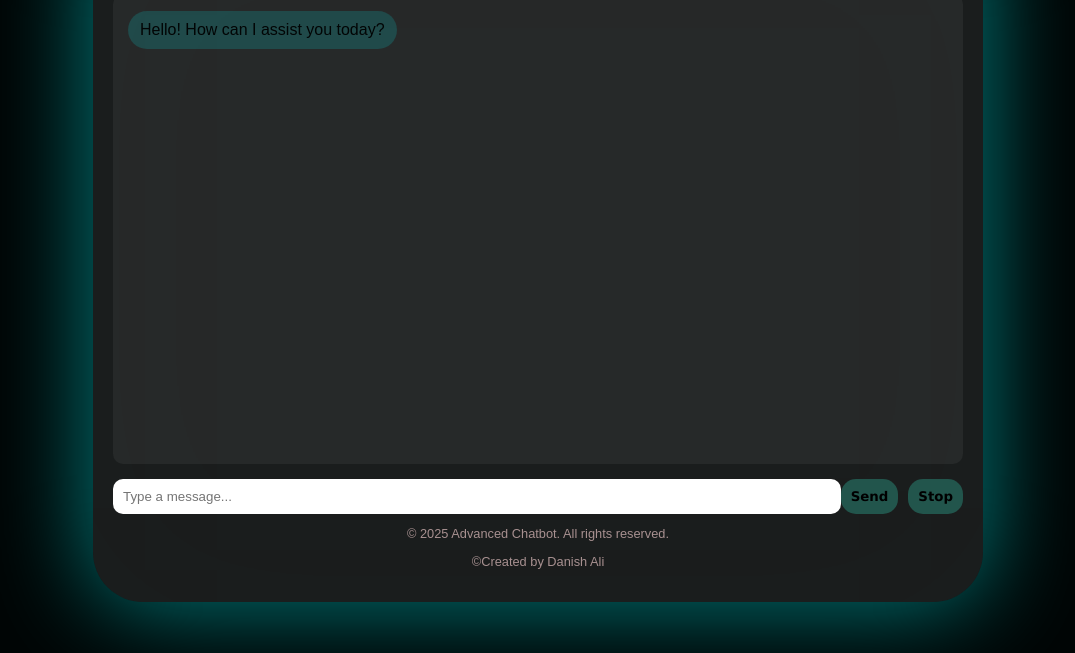
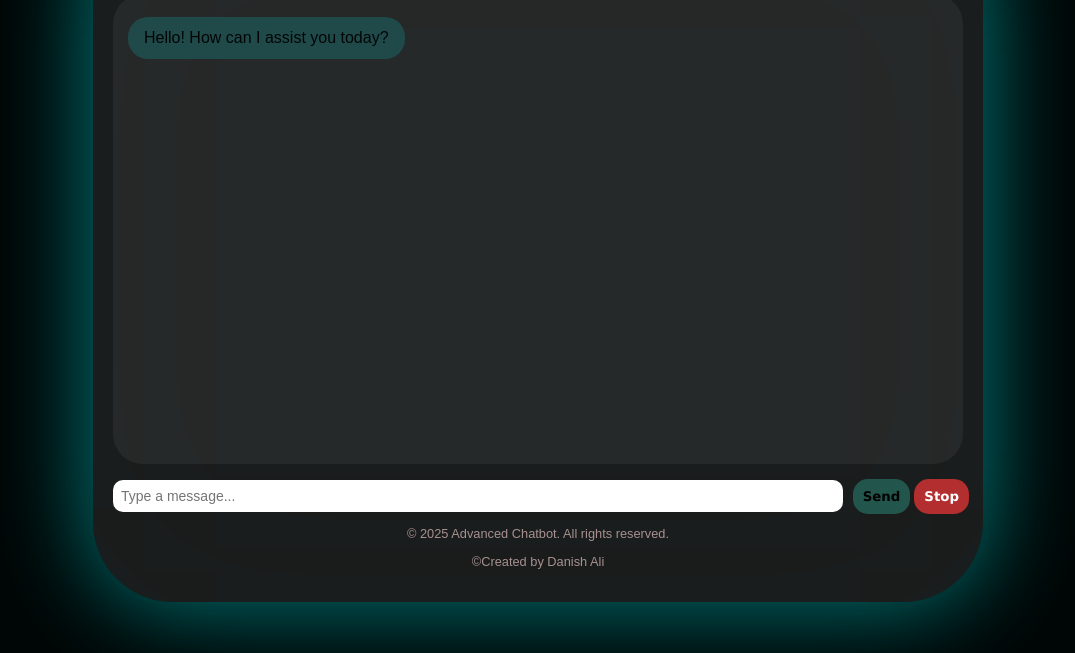
Before and after one commit to dani6218995/advanced-chatbot, a website: page index.html in a window 1280 px wide. Shown: the part 147-800 px from the top of the page, without its empty margins (102-1177 px from the left). Drawn offline with Linux system fonts and the light colour scheme.

Commit message:
chatbot.css

```diff
--- a/chatbot.css
+++ b/chatbot.css
@@ -15,7 +15,7 @@ body {
     max-width: 850px;
     background: rgba(247, 244, 244, 0.1);
     backdrop-filter: blur(100px);
-    border-radius: 50px;
+    border-radius: 80px;
     padding: 20px;
     box-shadow: 0px 0px 100px rgba(0, 255, 255, 0.5);
     text-align: center;
@@ -30,26 +30,25 @@ header h1 {
 
 .chat-box {
     height: 440px;
+
     overflow-y: auto;
     padding: 15px;
     background: rgba(255, 255, 255, 0.05);
-    border-radius: 10px;
+    border-radius: 30px;
     display: flex;
     flex-direction: column;
     color: white;
+
 }
 
 .message {
-    padding: 10px 12px;
+    padding: 12px 16px;
     border-radius: 12px;
-    margin: 2px 0;
+    margin: 8px 0;
     word-wrap: break-word;
     white-space: pre-wrap;
     display: inline-block;
     max-width: 75%;
-
-
-
 }
 
 .user-message {
@@ -75,13 +74,15 @@ header h1 {
 .input-container {
     display: flex;
     margin-top: 15px;
+    align-items: center;
 }
 
 input {
     flex: 1;
-    padding: 10px;
+    padding: 8px;
     border: none;
     border-radius: 10px;
+    font-size: 14px;
 }
 
 button {
@@ -93,10 +94,19 @@ button {
     cursor: pointer;
     border-radius: 15px;
     font-family: Verdana, Geneva, Tahoma, sans-serif;
+    margin-left: 10px;
+    margin-right: -6px;
+}
+
+#stop-btn {
+    background: rgb(179, 46, 46);
+    color: white;
+    display: inline-block;
 }
 
 footer {
-    margin-top: 10px;
+    margin-top: 1px;
     font-size: 0.8rem;
     color: rgb(168, 145, 145);
+
 }
```
